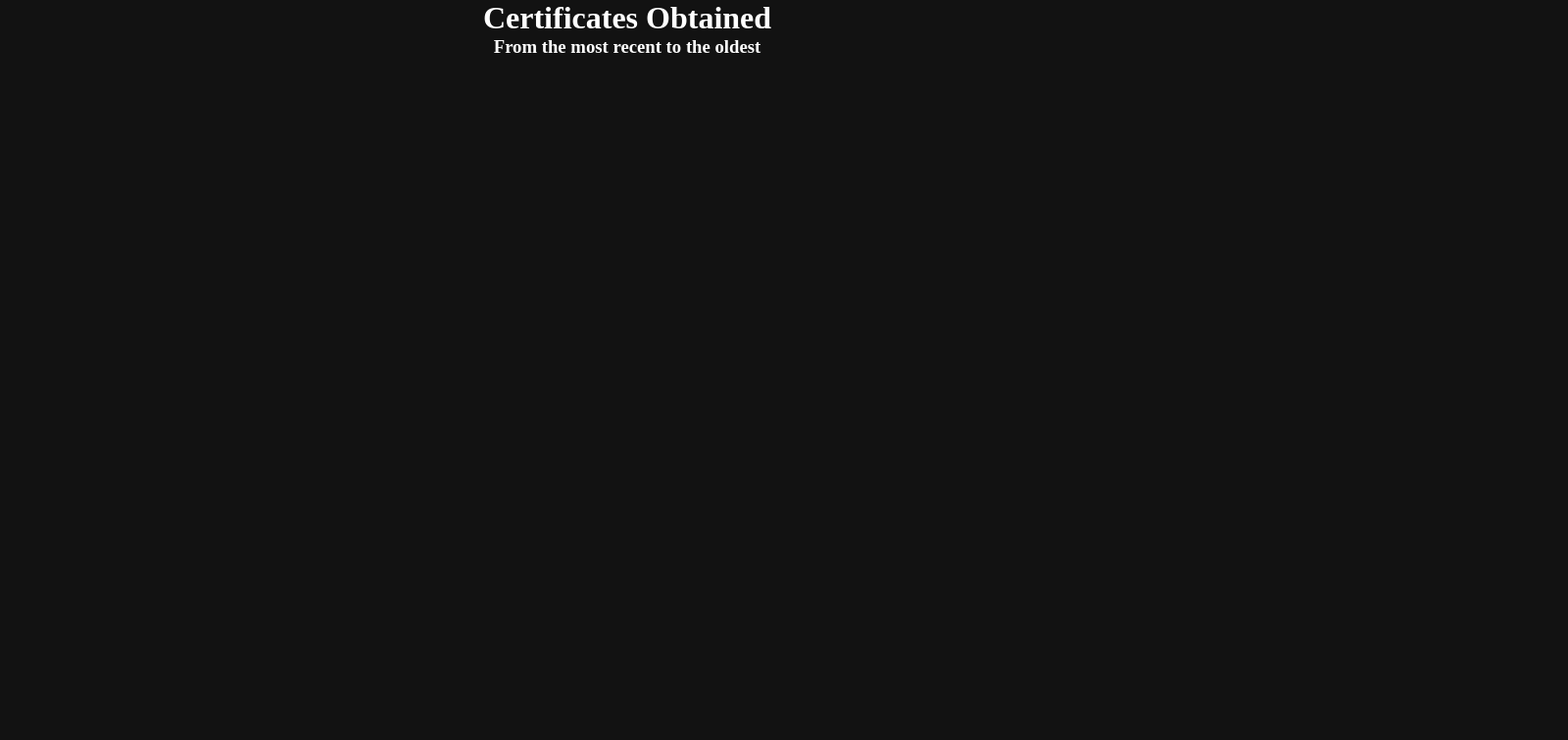
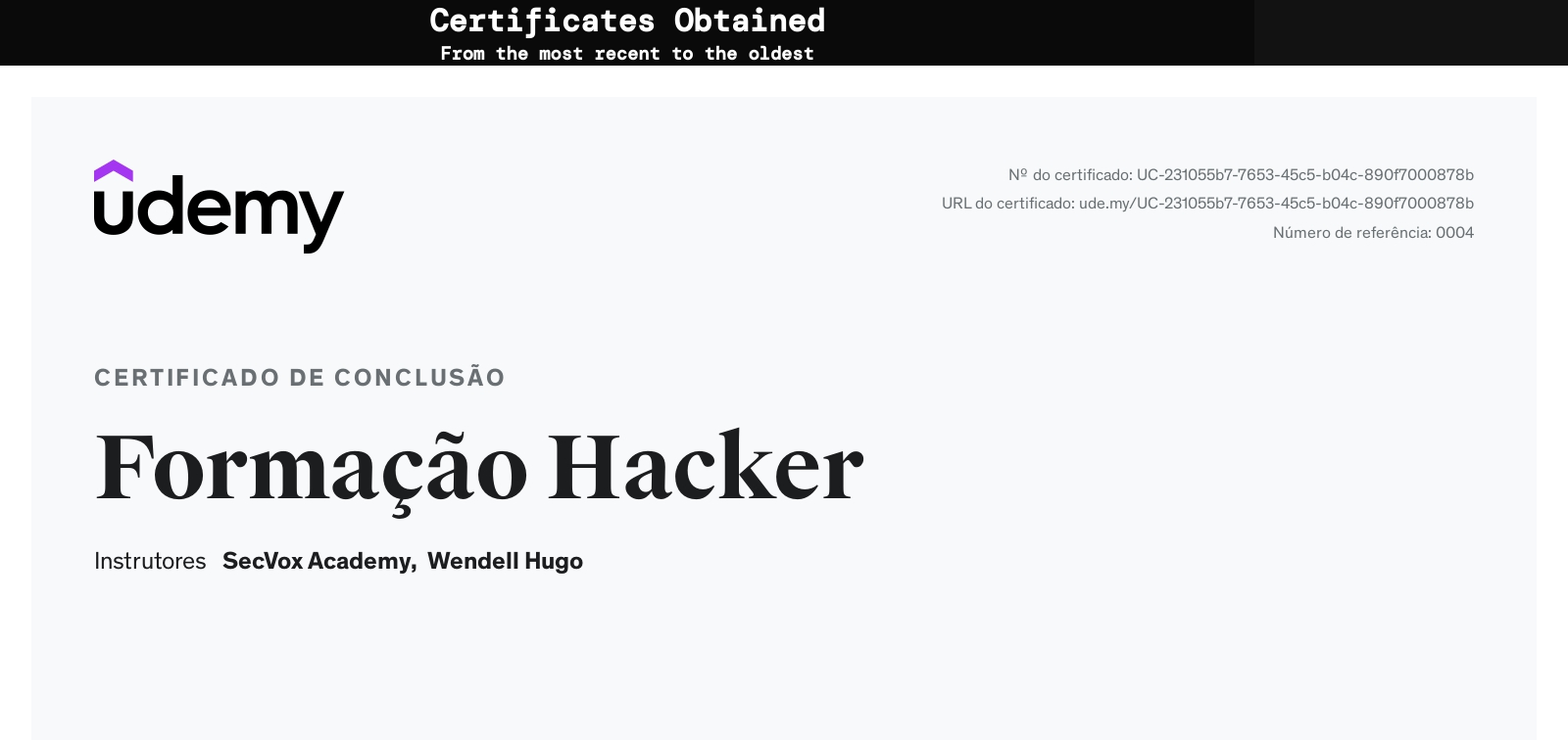
Before and after one commit to MegamiAy/Certificados, a plain HTML site: page index.html in a window 1280 px wide. Shown: the top 756 px of the page at 98% size, 1600 px wide, since content can reach past the window. Drawn offline with nearby package versions, Linux system fonts and the light colour scheme.

Commit message:
primeiro

```diff
--- a/index.html
+++ b/index.html
@@ -7,8 +7,12 @@
     <title>Certificates</title>
 </head>
 <body>
-    <h1>Certificates Obtained</h1>
-    <h3>From the most recent to the oldest</h3>
-
+    <header>
+        <h1>Certificates Obtained</h1>
+        <h3>From the most recent to the oldest</h3>
+    </header>
+    <main>
+        <img src="/img/Formação Hacker.jpg" alt="Curso Formação Hacker, na Udemy">
+    </main>
 </body>
 </html>
--- a/style.css
+++ b/style.css
@@ -14,10 +14,19 @@
 body {
     background-color: #121212;
     font-family: Arial, Helvetica, sans-serif;
-    font-family: var(--font03);
+    font-family: var(--font);
     color: white;
+}
+
+header {
+    background-color: #0a0a0a;
 }
 
 h1, h3 {
     text-align: center;
 }
+
+main {
+    align-content: center;
+    max-width: 1000px;
+}
```
